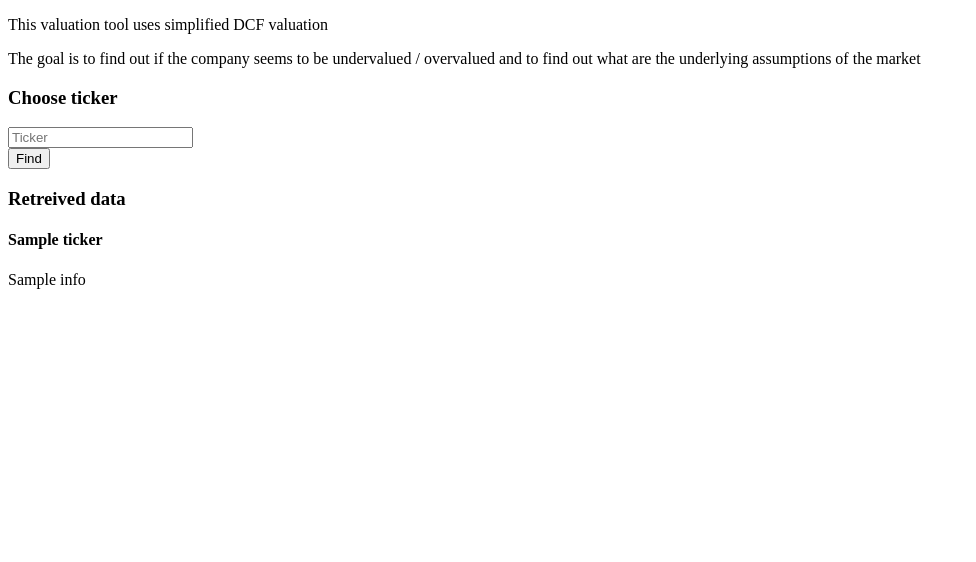
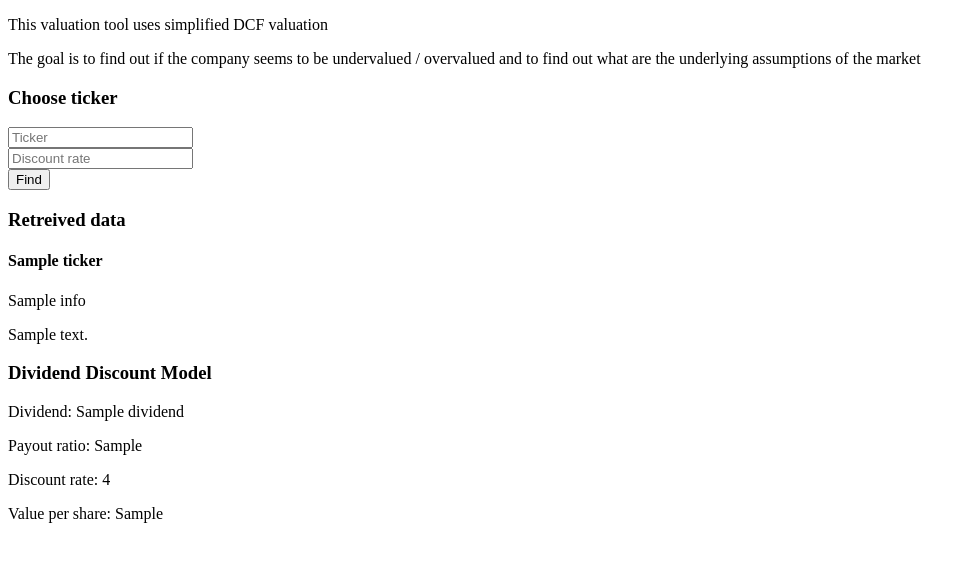
Before and after one commit to AdamLiterak/Valuation-App, a Flask app: template templates/valuation.html in a window 1280 px wide. Shown: the part 68-630 px from the top of the page, without its empty margins (0-976 px from the left). Run offline with Flask 2, Linux system fonts and the light colour scheme; the template is opened without the code that fills it: most values are stand-ins (such as "Sample title", 1, 10 or a date in 2020); some libraries are stand-ins or nearby versions.

Commit message:
added db

```diff
--- a/main.py
+++ b/main.py
@@ -1,6 +1,8 @@
 from flask import Flask, render_template, request
 import yfinance as yf
 import pandas as pd
+
+from cs50 import SQL
 
 from helpers import add, stock_screener
 
@@ -11,6 +13,8 @@ from helpers import add, stock_screener
 #test2
 
 app = Flask(__name__)
+
+db = SQL("sqlite:///data.db")
 
 @app.route('/')
 def hello_world():
@@ -23,16 +27,26 @@ def valuation():
   if request.method == "POST":
     ticker = request.form.get("ticker")
     ticker_list = [ticker]
-    fundamentals_list = ['shortName','sector','forwardEps','trailingPE','forwardPE','pegRatio','priceToBook','profitMargins','enterpriseToEbitda',
-    'enterpriseToRevenue','country','industry','regularMarketPrice','marketCap','sharesOutstanding']
+    discount_rate = request.form.get("discount_rate")
 
-    info = stock_screener(ticker_list, fundamentals_list)
+    info = stock_screener(ticker_list)
+
+    company_details = info[0]['longBusinessSummary']
+
+    #dividend discount model
+    dividend_yield = float(info[0]['dividendYield'])
+    current_price = float(info[0]['currentPrice'])
+    dividend = float(dividend_yield * current_price)
+    payout_ratio = float(info[0]['payoutRatio'])
+    value_ddm = dividend / discount_rate
 
 
 
-    return render_template("valuation.html", ticker=ticker, info=info)
+    return render_template("valuation.html", ticker=ticker, info=info, company_details=company_details, dividend=dividend, payout_ratio=payout_ratio, value_ddm=value_ddm, discount_rate=discount_rate)
 
   else:
     return render_template("valuation.html")
 
-app.run(host='0.0.0.0', port=8080)
+
+
+app.run(host='127.0.0.1', port=8000)
--- a/templates/valuation.html
+++ b/templates/valuation.html
@@ -19,12 +19,25 @@
       <input autocomplete="off" name="ticker" placeholder="Ticker" type="text">
     </div>
 
+    <div>
+      <input autocomplete="off" name="discount_rate" placeholder="Discount rate" type="number" step="any">
+    </div>
+
     <button type="submit">Find</button>
   </form>
 
   <h3>Retreived data</h3>
     <h4>{{ ticker }}</h4>
     <p>{{ info }}</p>
+    <p>{{ company_details }}</p>
+
+  <div>
+    <h3>Dividend Discount Model</h3>
+    <p>Dividend: {{ dividend }}</p>
+    <p>Payout ratio: {{ payout_ratio }}</p>
+    <p>Discount rate: {{ discount_rate }}</p>
+    <p>Value per share: {{ value_ddm }}</p>
+  </div>
 
 
 {% endblock %}
```
Also changed, not shown: helpers.py (+8 -1 lines), data.db (added).
